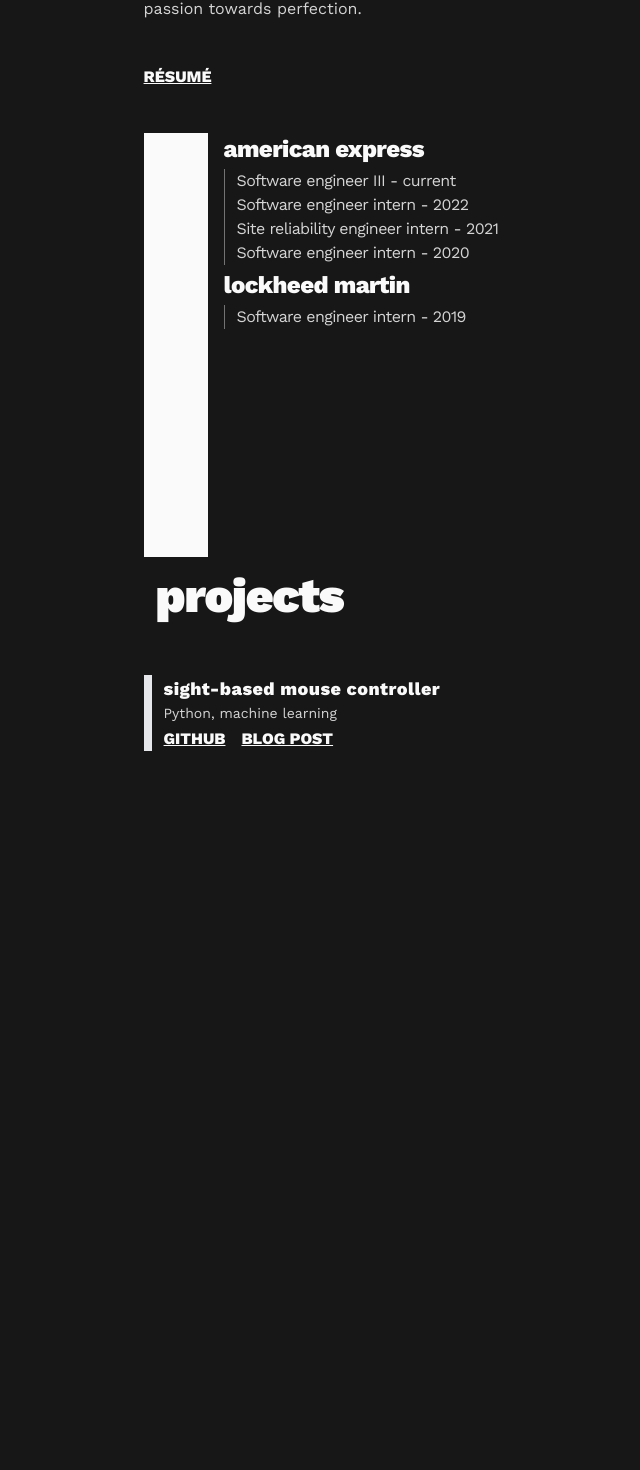
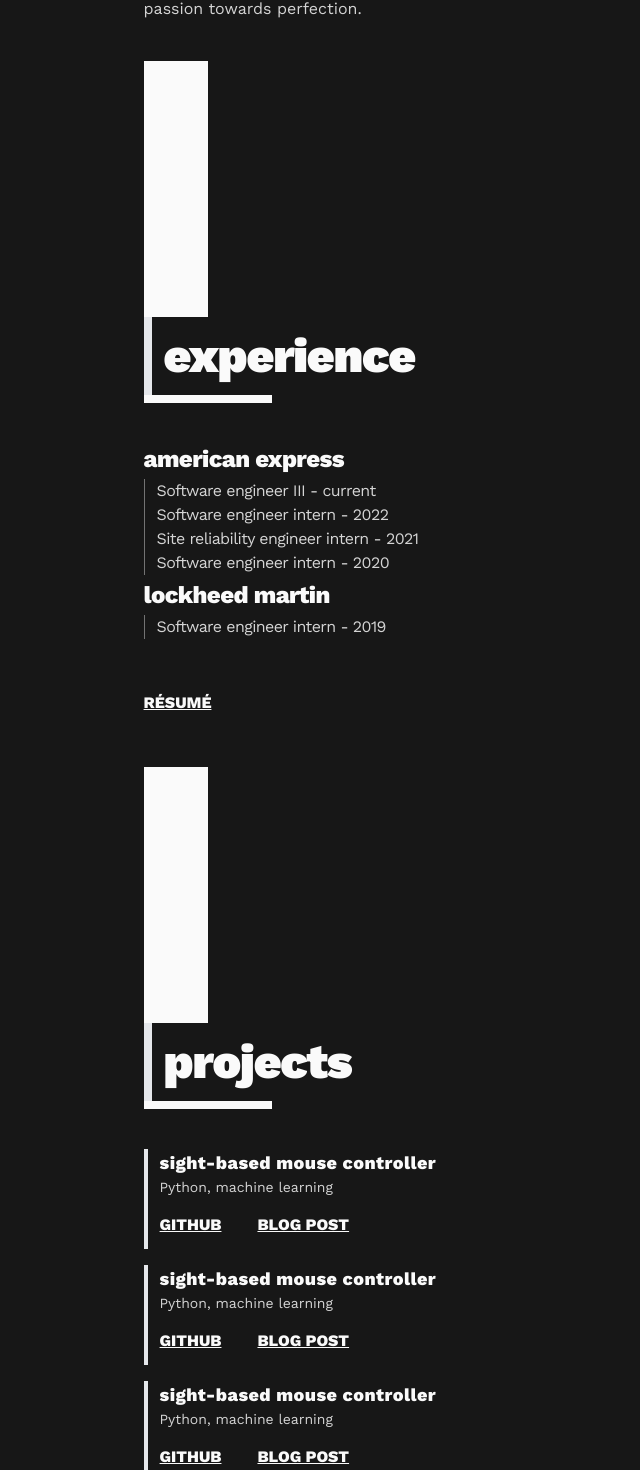
Before and after one commit to zacowan/site, a Next.js app: page / in a window 1280 px wide. Shown: the part 1033-2503 px from the top of the page, without its empty margins (173-813 px from the left). Before the commit the page ends 1793 px from the top, so only its background shows below. Built offline with nearby package versions, Linux system fonts and the light colour scheme.

Commit message:
feat(home): refined design, componentized

```diff
--- a/app/globals.css
+++ b/app/globals.css
@@ -7,8 +7,14 @@
     @apply bg-neutral-900;
     @apply text-neutral-50;
   }
+}
 
-  a {
-    @apply uppercase underline font-extrabold py-3;
+@layer components {
+  .chevron-hidden {
+    @apply blur -translate-x-full opacity-0;
+  }
+
+  .chevron-show {
+    @apply blur-0 translate-x-0 opacity-100;
   }
 }
--- a/app/layout.tsx
+++ b/app/layout.tsx
@@ -1,4 +1,5 @@
 import { Work_Sans } from "@next/font/google";
+import Anchor from "@/components/Anchor";
 import "./globals.css";
 
 const workSans = Work_Sans({ subsets: ["latin"] });
@@ -15,7 +16,24 @@
         head.tsx. Find out more at https://beta.nextjs.org/docs/api-reference/file-conventions/head
       */}
       <head />
-      <body>{children}</body>
+      <body>
+        {children}
+        <footer className="flex justify-center px-3 py-20 border-t border-neutral-500 mt-20">
+          <div className="max-w-prose w-full space-y-8">
+            <ul className="flex space-x-4">
+              <li>
+                <Anchor href="#">Home</Anchor>
+              </li>
+              <li>
+                <Anchor href="#">Blog</Anchor>
+              </li>
+            </ul>
+            <p className="block text-xs text-neutral-300">
+              Designed and engineered by Zachary Cowan.
+            </p>
+          </div>
+        </footer>
+      </body>
     </html>
   );
 }
--- a/app/page.tsx
+++ b/app/page.tsx
@@ -1,3 +1,6 @@
+import Anchor from "@/components/Anchor";
+import Project from "@/components/Project";
+
 export default function Home() {
   return (
     <main>
@@ -13,19 +16,11 @@
           </h1>
         </div>
         <div className="w-full ml-8 md:ml-0 flex justify-center">
-          <nav className="mt-40 space-y-1 max-w-prose w-full">
-            <a href="#" className="block">
-              About
-            </a>
-            <a href="#" className="block">
-              Projects
-            </a>
-            <a href="#" className="block">
-              Blog
-            </a>
-            <a href="#" className="block">
-              Connect
-            </a>
+          <nav className="mt-40 space-y-1 max-w-prose w-full flex flex-col">
+            <Anchor href="#">About</Anchor>
+            <Anchor href="#">Projects</Anchor>
+            <Anchor href="#">Blog</Anchor>
+            <Anchor href="#">Connect</Anchor>
           </nav>
         </div>
         <div className="w-full ml-8 md:ml-0 flex justify-center">
@@ -57,18 +52,19 @@
               everything I can to craft things with a passion towards
               perfection.
             </p>
-            <a
-              href="https://www.linkedin.com/in/zacowan"
-              className="md:ml-0 my-8 ml-3 block"
-            >
-              Résumé
-            </a>
+            <div className="w-16 h-48 bg-neutral-50 mt-10" />
           </div>
         </div>
+      </section>
+      <section>
         <div className="flex justify-center">
-          <div className="flex max-w-prose w-full">
-            <div className="top-0 bottom-0 w-16 bg-neutral-50" />
-            <ul className="ml-4 pb-40">
+          <div className="max-w-prose w-full">
+            <div className="h-16 w-16 bg-neutral-50" />
+            <h2 className="text-5xl lowercase font-black leading-relaxed tracking-tight px-3 border-l-8">
+              experience
+            </h2>
+            <div className="w-32 h-2 bg-neutral-50" />
+            <ul className="mt-10 md:ml-0 ml-3">
               <li className="lowercase font-extrabold tracking-tight text-2xl">
                 American Express
                 <ul className="text-neutral-300 font-normal text-base normal-case border-l border-neutral-500 pl-3 my-1">
@@ -85,6 +81,13 @@
                 </ul>
               </li>
             </ul>
+            <Anchor
+              href="https://www.linkedin.com/in/zacowan"
+              className="md:ml-0 mt-10 ml-3 block"
+            >
+              Résumé
+            </Anchor>
+            <div className="w-16 h-48 bg-neutral-50 mt-10" />
           </div>
         </div>
       </section>
@@ -92,31 +95,47 @@
         <div className="flex justify-center">
           <div className="max-w-prose w-full">
             <div className="h-16 w-16 bg-neutral-50" />
-            <h2 className="text-5xl lowercase font-black leading-relaxed tracking-tight px-3">
+            <h2 className="text-5xl lowercase font-black leading-relaxed tracking-tight px-3 border-l-8">
               projects
             </h2>
+            <div className="w-32 h-2 bg-neutral-50" />
           </div>
         </div>
         <div className="flex justify-center">
-          <ul className="max-w-prose w-full mt-10">
-            <li className="border-l-8 px-3 space-y-1">
-              <div>
-                <h3 className="font-extrabold lowercase text-lg tracking-wide">
-                  sight-based mouse controller
-                </h3>
-                <div
-                  aria-label="technology"
-                  className="text-neutral-300 text-sm"
-                >
-                  Python, machine learning
-                </div>
-              </div>
-              <div className="space-x-4">
-                <a href="#">GitHub</a>
-                <a href="#">Blog post</a>
-              </div>
-            </li>
-          </ul>
+          <div className="max-w-prose w-full mt-10">
+            <ul className="space-y-4 md:ml-0 ml-3">
+              <Project
+                title="sight-based mouse controller"
+                technology="Python, machine learning"
+                github="#"
+                blogPost="#"
+              />
+              <Project
+                title="sight-based mouse controller"
+                technology="Python, machine learning"
+                github="#"
+                blogPost="#"
+              />
+              <Project
+                title="sight-based mouse controller"
+                technology="Python, machine learning"
+                github="#"
+                blogPost="#"
+              />
+            </ul>
+            <div className="w-16 h-48 bg-neutral-50 mt-10" />
+          </div>
+        </div>
+      </section>
+      <section>
+        <div className="flex justify-center">
+          <div className="max-w-prose w-full">
+            <div className="w-16 h-16 bg-neutral-50" />
+            <h2 className="text-5xl lowercase font-black leading-relaxed tracking-tight px-3 border-l-8">
+              recent posts
+            </h2>
+            <div className="w-32 h-2 bg-neutral-50" />
+          </div>
         </div>
       </section>
     </main>
--- /dev/null
+++ b/components/Anchor.tsx
@@ -0,0 +1,31 @@
+import { DetailedHTMLProps, AnchorHTMLAttributes } from "react";
+import { FiChevronLeft } from "react-icons/fi";
+
+interface AnchorProps
+  extends DetailedHTMLProps<
+    AnchorHTMLAttributes<HTMLAnchorElement>,
+    HTMLAnchorElement
+  > {
+  chevron?: boolean;
+}
+
+export default function Anchor({
+  children,
+  className,
+  chevron = true,
+  ...otherProps
+}: AnchorProps) {
+  return (
+    <span className={className}>
+      <a
+        className={`uppercase underline font-extrabold py-3 group inline-flex items-center transition-all active:underline-offset-1`}
+        {...otherProps}
+      >
+        {children}
+        {chevron && (
+          <FiChevronLeft className="ml-1 transition-all chevron-hidden group-hover:chevron-show group-active:-translate-x-1" />
+        )}
+      </a>
+    </span>
+  );
+}
--- /dev/null
+++ b/components/Project.tsx
@@ -0,0 +1,32 @@
+import Anchor from "./Anchor";
+
+interface ProjectProps {
+  title: string;
+  technology: string;
+  github?: string;
+  blogPost?: string;
+}
+
+export default function Project({
+  github,
+  blogPost,
+  title,
+  technology,
+}: ProjectProps) {
+  return (
+    <li className="border-l-4 px-3 space-y-1 hover:border-l-8 transition-all duration-75">
+      <div>
+        <h3 className="font-extrabold lowercase text-lg tracking-wide">
+          {title}
+        </h3>
+        <div aria-label="technology" className="text-neutral-300 text-sm">
+          {technology}
+        </div>
+      </div>
+      <div className="space-x-4">
+        {github && <Anchor href="#">GitHub</Anchor>}
+        {blogPost && <Anchor href="#">Blog post</Anchor>}
+      </div>
+    </li>
+  );
+}
--- a/package.json
+++ b/package.json
@@ -18,6 +18,7 @@
     "next": "13.1.6",
     "react": "18.2.0",
     "react-dom": "18.2.0",
+    "react-icons": "^4.7.1",
     "typescript": "4.9.5"
   },
   "devDependencies": {
```
Also changed, not shown: 1 other file (tests, documents, lock files or other folders).
